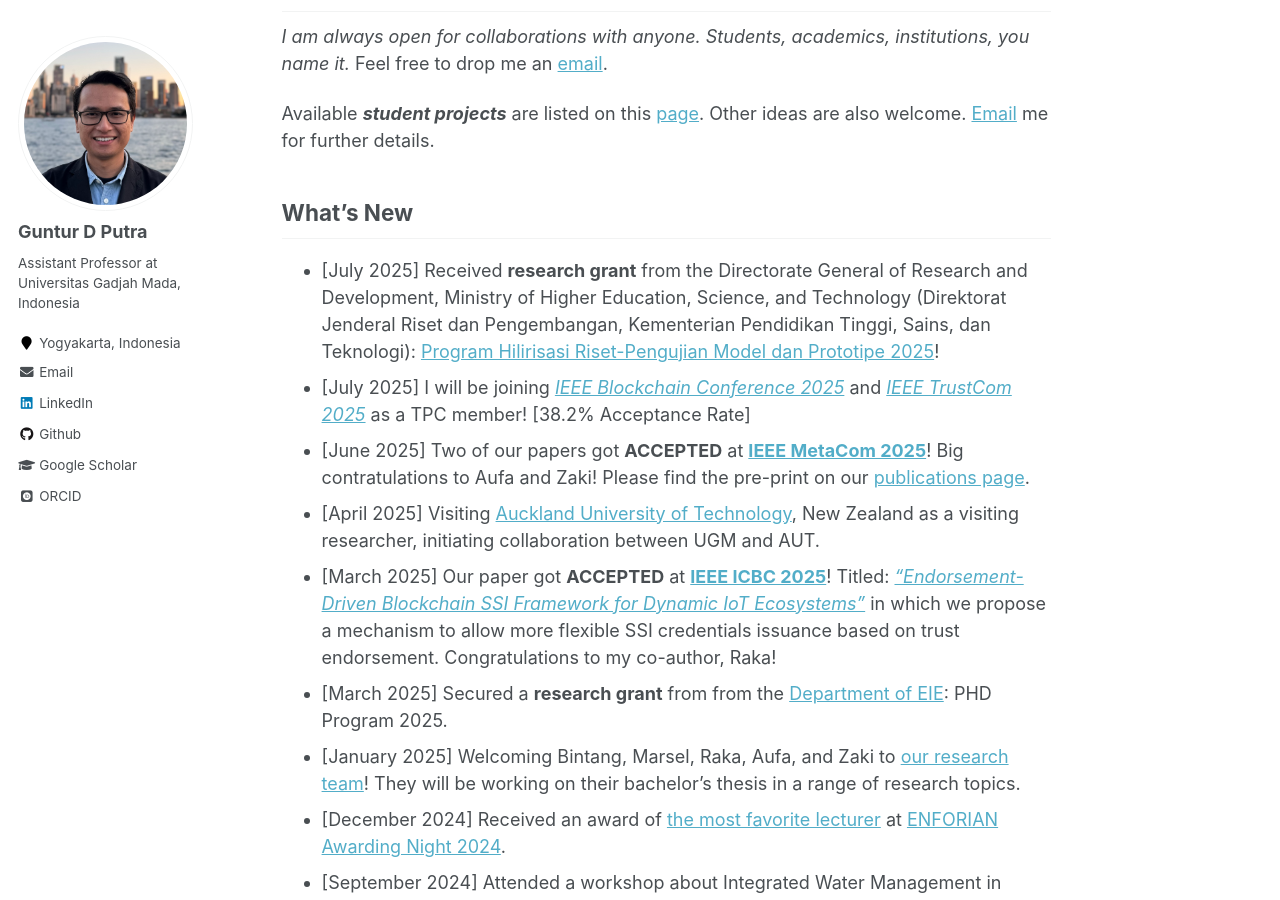
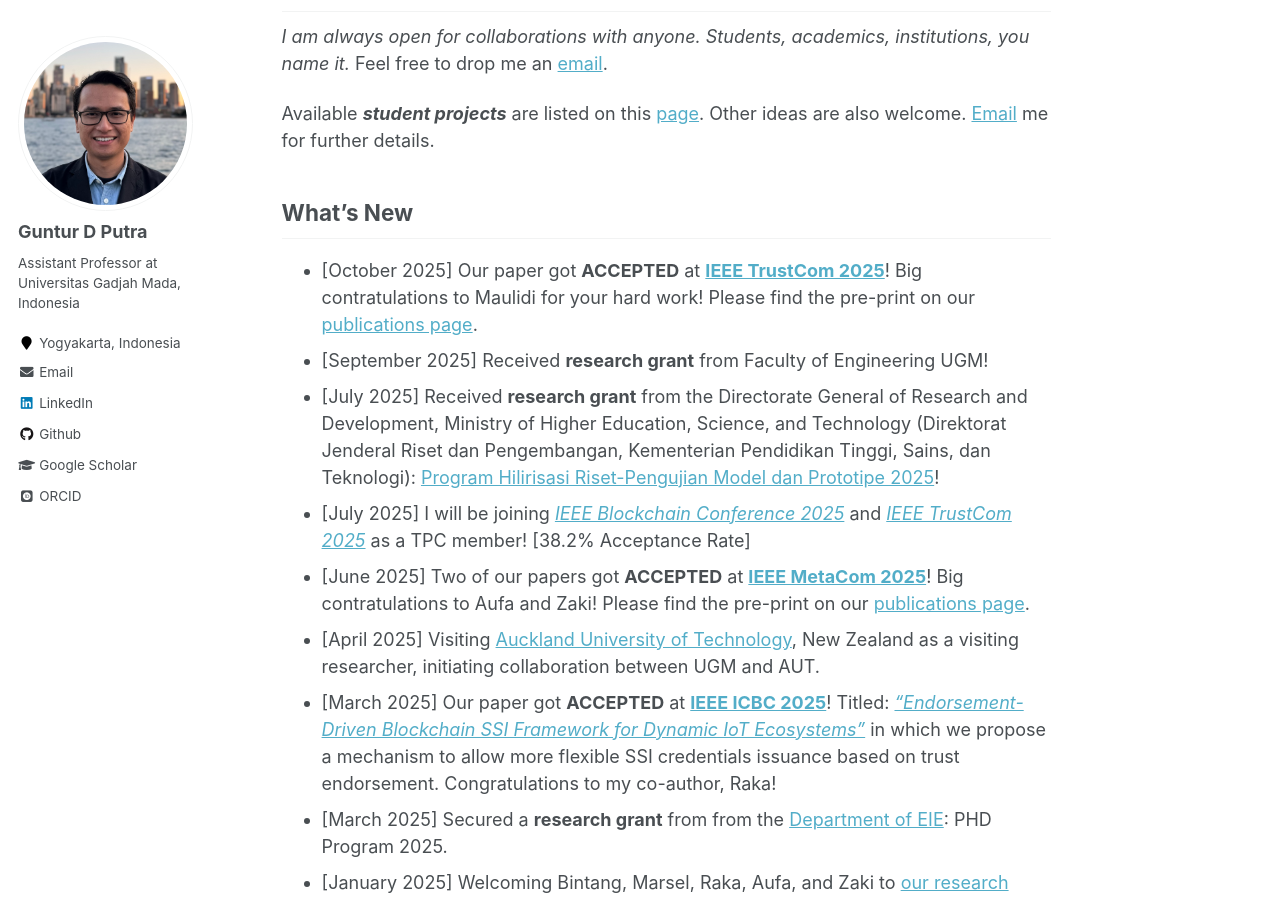
Before and after one commit to gdputra/gdputra.github.io, a Jekyll site: the page built from _pages/about.md, in a window 1280 px wide and 900 px high, scrolled down 670 px. Built offline with Jekyll 4.4.1, drawn with Linux system fonts in a browser that asks for light colours; some web fonts are replaced.

Commit message:
Update about.md
Add some news on grant notification and paper acceptance on what's new.

```diff
--- a/_pages/about.md
+++ b/_pages/about.md
@@ -28,6 +28,8 @@ Available _**student projects**_ are listed on this [page](https://gdputra.githu
 
 ## What's New
 
+- [October 2025] Our paper got **ACCEPTED** at [**IEEE TrustCom 2025**](https://ieee-aiplus-2025.org/)! Big contratulations to Maulidi for your hard work! Please find the pre-print on our [publications page](https://gdputra.github.io/publications/).
+- [September 2025] Received **research grant** from Faculty of Engineering UGM!
 - [July 2025] Received **research grant** from the Directorate General of Research and Development, Ministry of Higher Education, Science, and Technology (Direktorat Jenderal Riset dan Pengembangan, Kementerian Pendidikan Tinggi, Sains, dan Teknologi): [Program Hilirisasi Riset-Pengujian Model dan Prototipe 2025](https://bima.kemdiktisaintek.go.id/pengumuman)!
 - [July 2025] I will be joining _[IEEE Blockchain Conference 2025](https://ieee-cybermatics.org/2025/blockchain/)_ and _[IEEE TrustCom 2025](https://ieee-aiplus-2025.org/)_ as a TPC member! [38.2% Acceptance Rate]
 - [June 2025] Two of our papers got **ACCEPTED** at [**IEEE MetaCom 2025**](https://ieee-metacom.org/)! Big contratulations to Aufa and Zaki! Please find the pre-print on our [publications page](https://gdputra.github.io/publications/).
```
